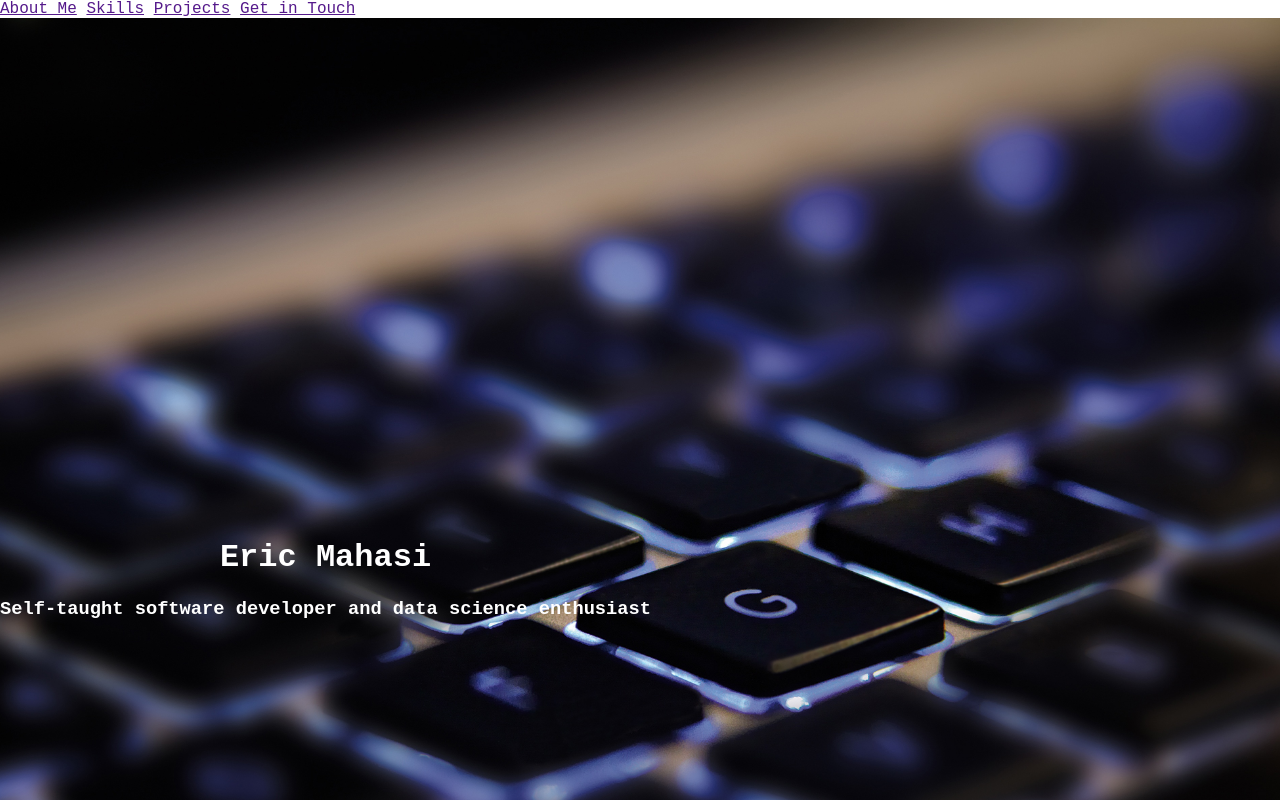
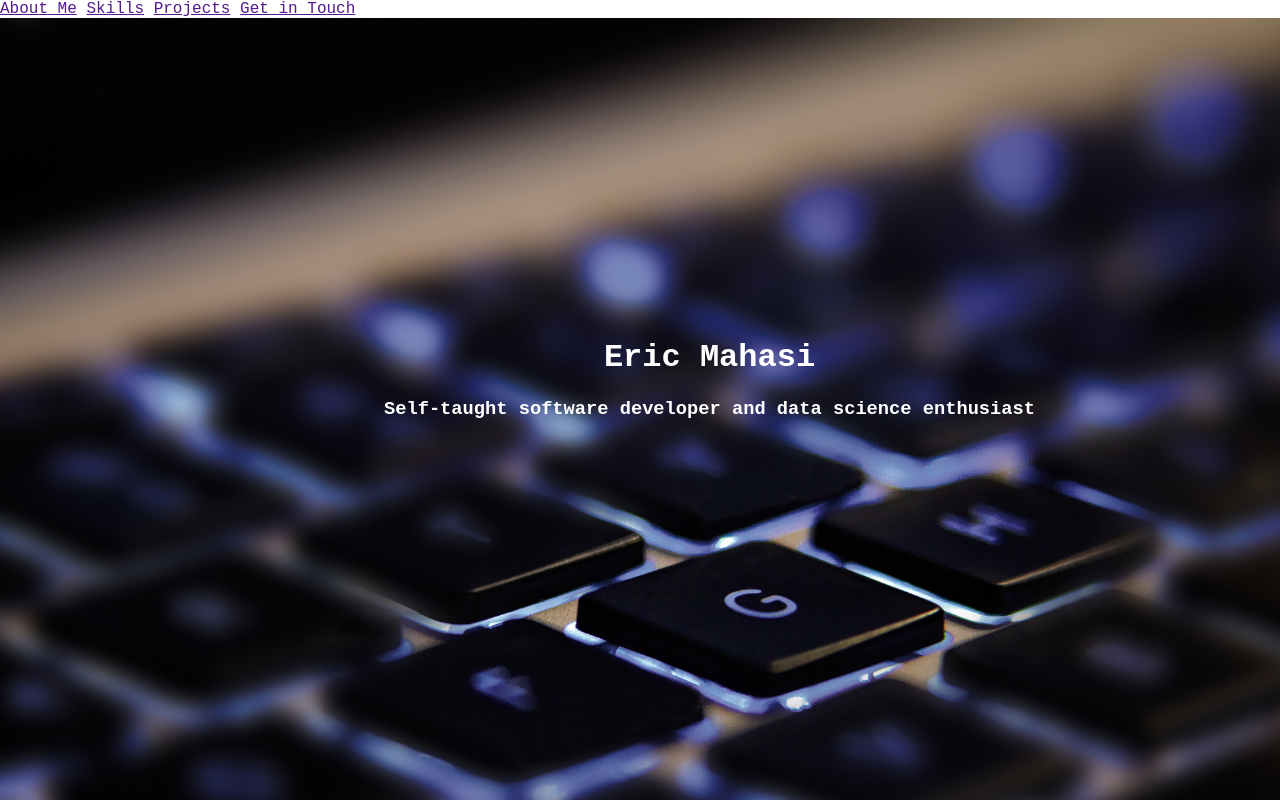
Before and after one commit to eric-mahasi/project, a plain HTML site: page index.html in a window 1280 px wide. Shown: the top 800 px of the page. Drawn offline with Linux system fonts and the light colour scheme.

Commit message:
Center hero text

```diff
--- a/styles.css
+++ b/styles.css
@@ -19,6 +19,7 @@ nav{
     font-family: 'Courier New', Courier, monospace;
     text-align: center;
     position: absolute;
-    top: 50%;
+    top: 30%;
+    left: 30%;
     color: white;
 }
```
